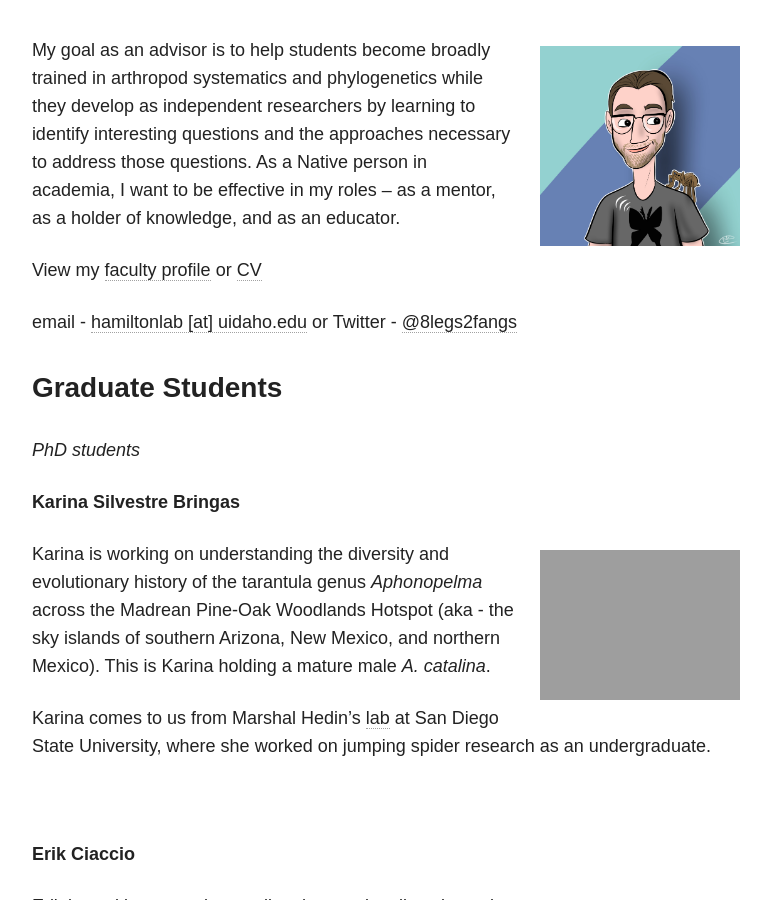
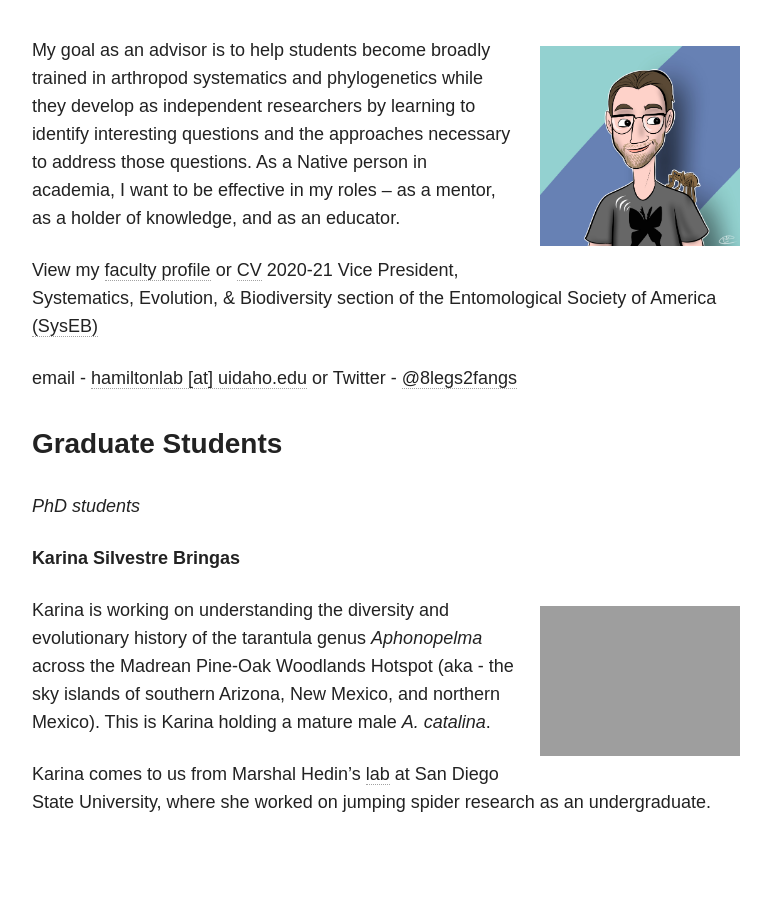
Before and after one commit to thehamiltonlab/thehamiltonlab.github.io, a Jekyll site: the page built from people/index.md, in a window 1280 px wide and 900 px high, scrolled down 1410 px. Shown: the whole window, without its empty margins (254-1025 px from the left). Built offline with Jekyll 4.4.1, drawn with Linux system fonts in a browser that asks for light colours; nearby versions of some CDN libraries.

Commit message:
Update index.md

```diff
--- a/people/index.md
+++ b/people/index.md
@@ -21,6 +21,7 @@ image:
 My goal as an advisor is to help students become broadly trained in arthropod systematics and phylogenetics while they develop as independent researchers by learning to identify interesting questions and the approaches necessary to address those questions. As a Native person in academia, I want to be effective in my roles – as a mentor, as a holder of knowledge, and as an educator.
 
 View my [faculty profile](https://www.uidaho.edu/cals/entomology-plant-pathology-and-nematology/our-people/chris-hamilton) or [CV]({{ site.url }}/people/Hamilton_CV.pdf)
+2020-21 Vice President, Systematics, Evolution, & Biodiversity section of the Entomological Society of America [(SysEB)](https://www.entsoc.org/syseb)
 
 email - [hamiltonlab [at] uidaho.edu](mailto:hamiltonlab@uidaho.edu) or Twitter - [@8legs2fangs](https://twitter.com/8legs2fangs)
 
```
